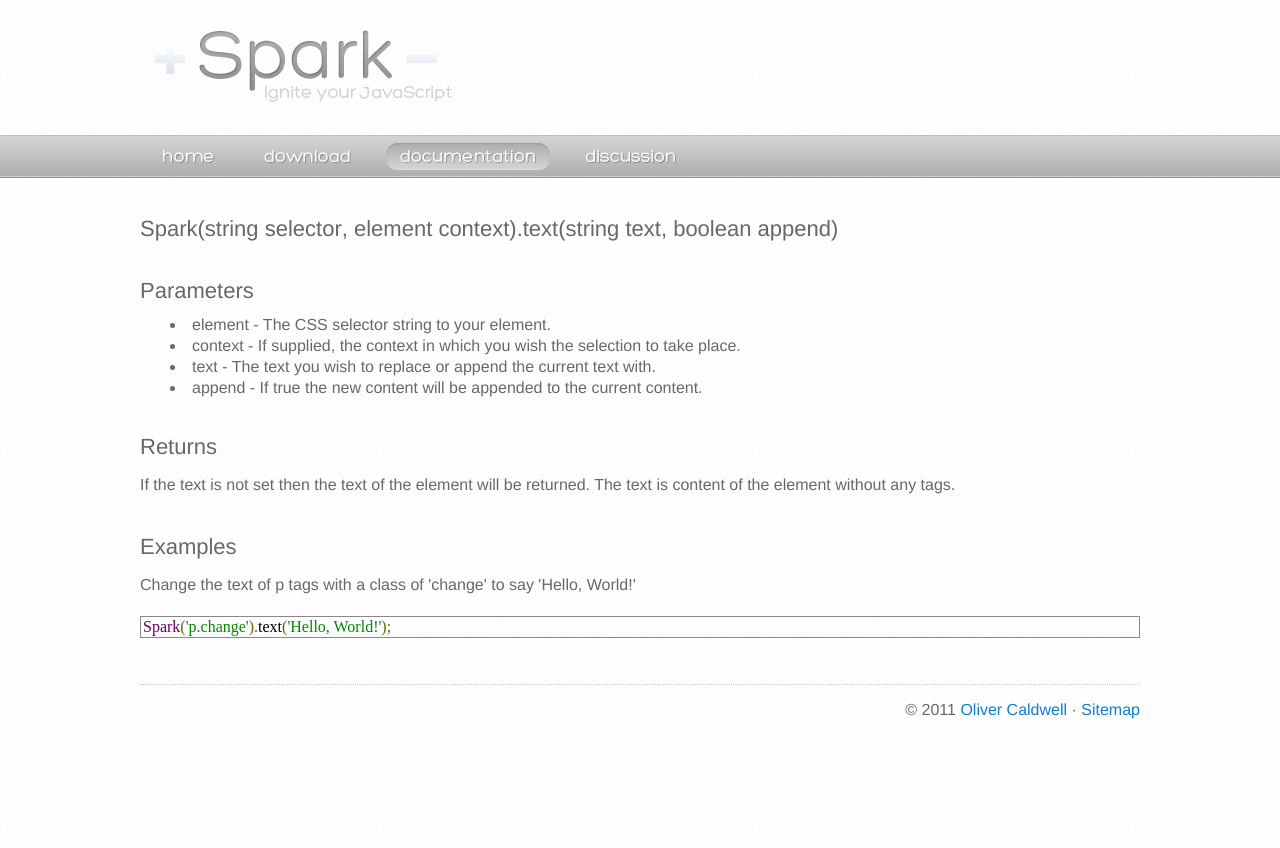
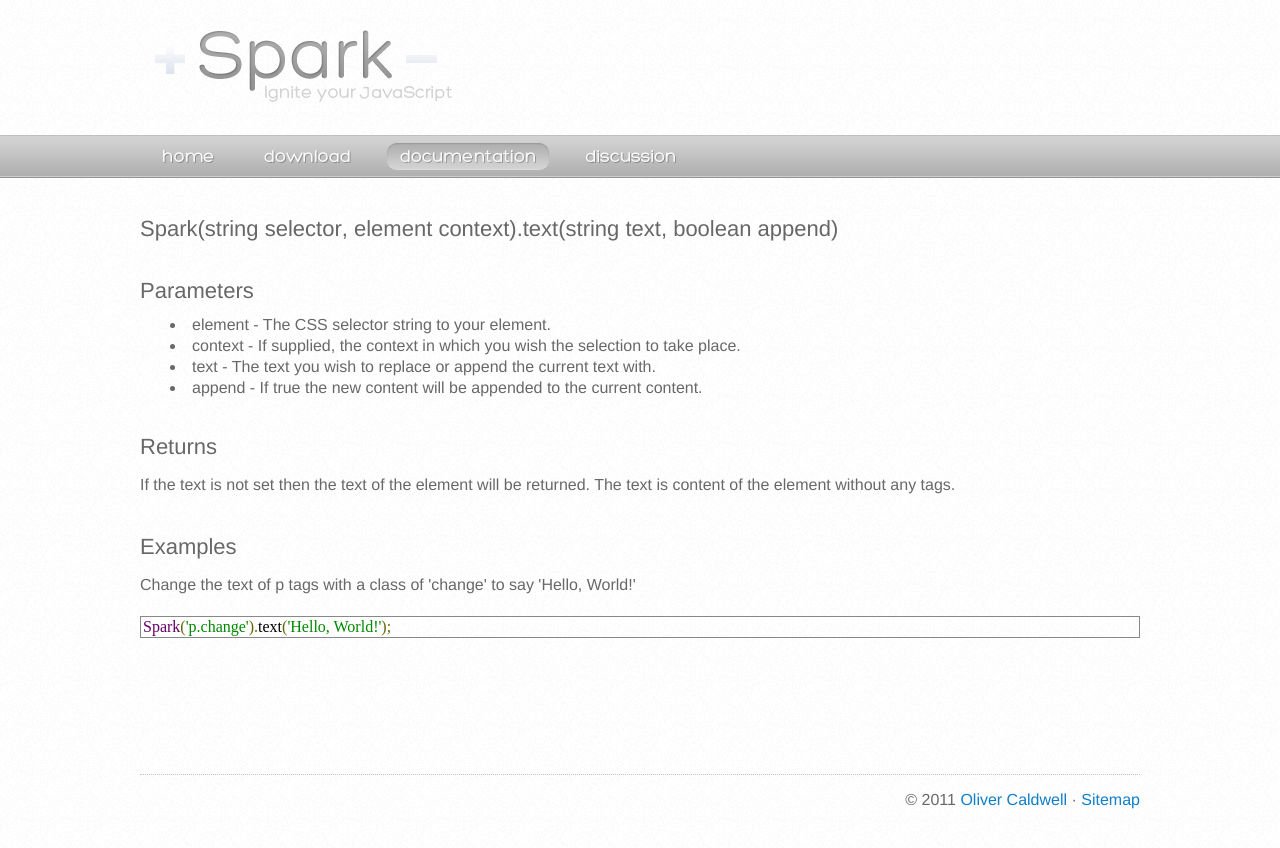
Before and after one commit to Olical/sparkjs.co.uk, a Jekyll site: the page built from _posts/2011-03-10-text.html, in a window 1280 px wide. Shown: the top 848 px of the page. Built offline with Jekyll 4.4.1, drawn with Linux system fonts in a browser that asks for light colours; Markdown is read by kramdown in place of the engine named in the settings; comment, search, counter and statistics services are not loaded.

Commit message:
Formated the code blocks and disqus threads a bit, more margins

```diff
--- a/assets/style.css
+++ b/assets/style.css
@@ -273,3 +273,13 @@ ul.full {
 		background-color: #F2F2F2;
 		display: block;
 	}
+
+/* Code blocks */
+pre.prettyprint {
+	margin: 0 0 60px 0;
+}
+
+/* Disqus */
+div#disqus_thread {
+	padding: 30px 0 0 0;
+}
```
